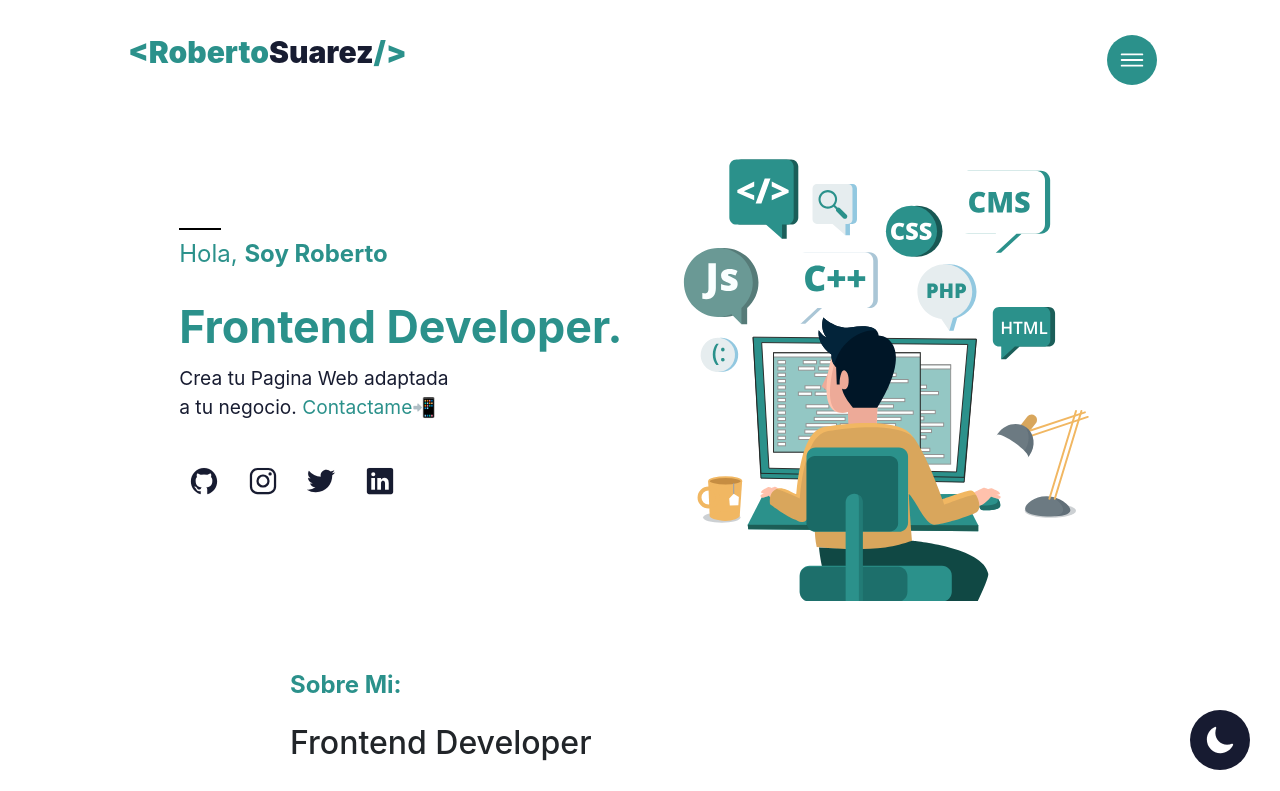
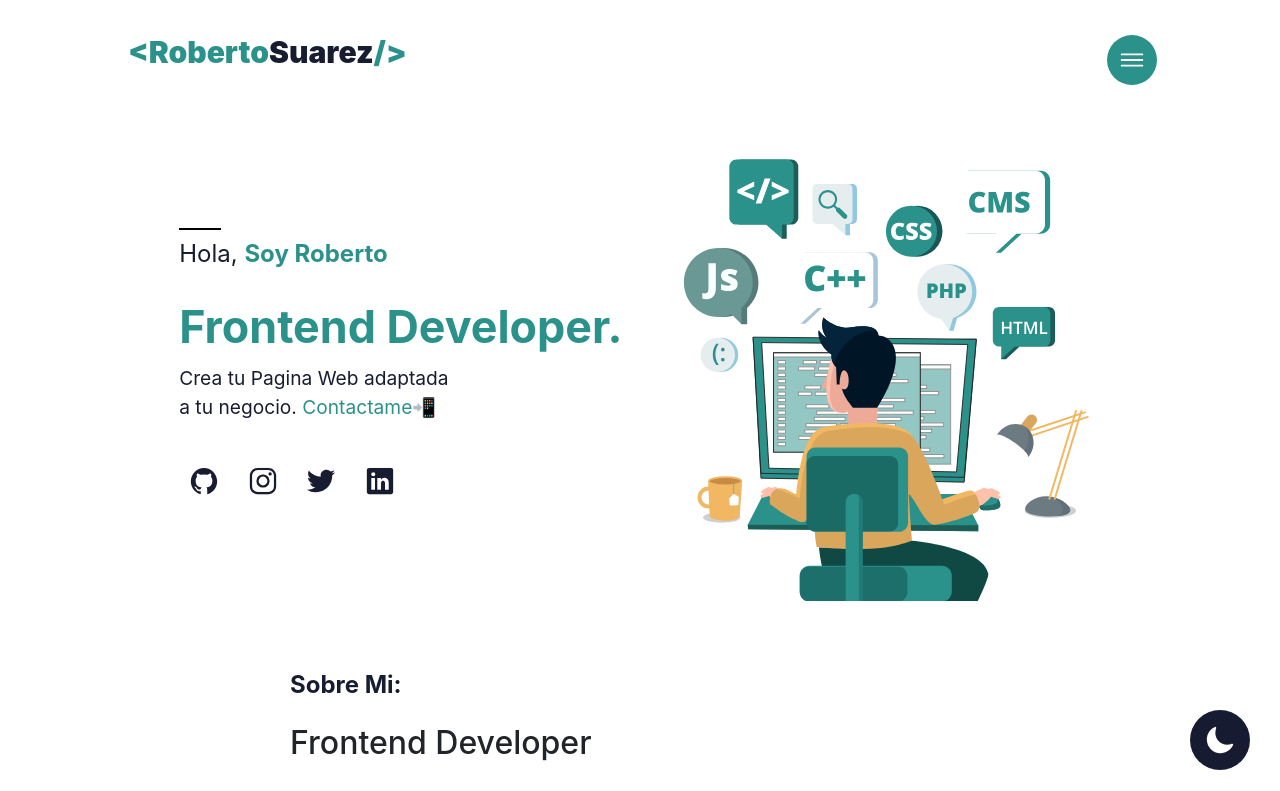
Before and after one commit to robertosuarezm/portafolio, a plain HTML site: page index.html in a window 1280 px wide. Both pictures are taken after a click on the element 1220 px from the left and 740 px from the top of the page. Shown: the top 791 px of the page. Drawn offline with nearby package versions, Linux system fonts and the light colour scheme.

Commit message:
Update main.css

```diff
--- a/sass/main.css
+++ b/sass/main.css
@@ -420,7 +420,7 @@ body {
 }
 
 .ligth h3 {
-  color: #2b918b;
+  color: #00051de8;
 }
 
 .ligth p {
```
